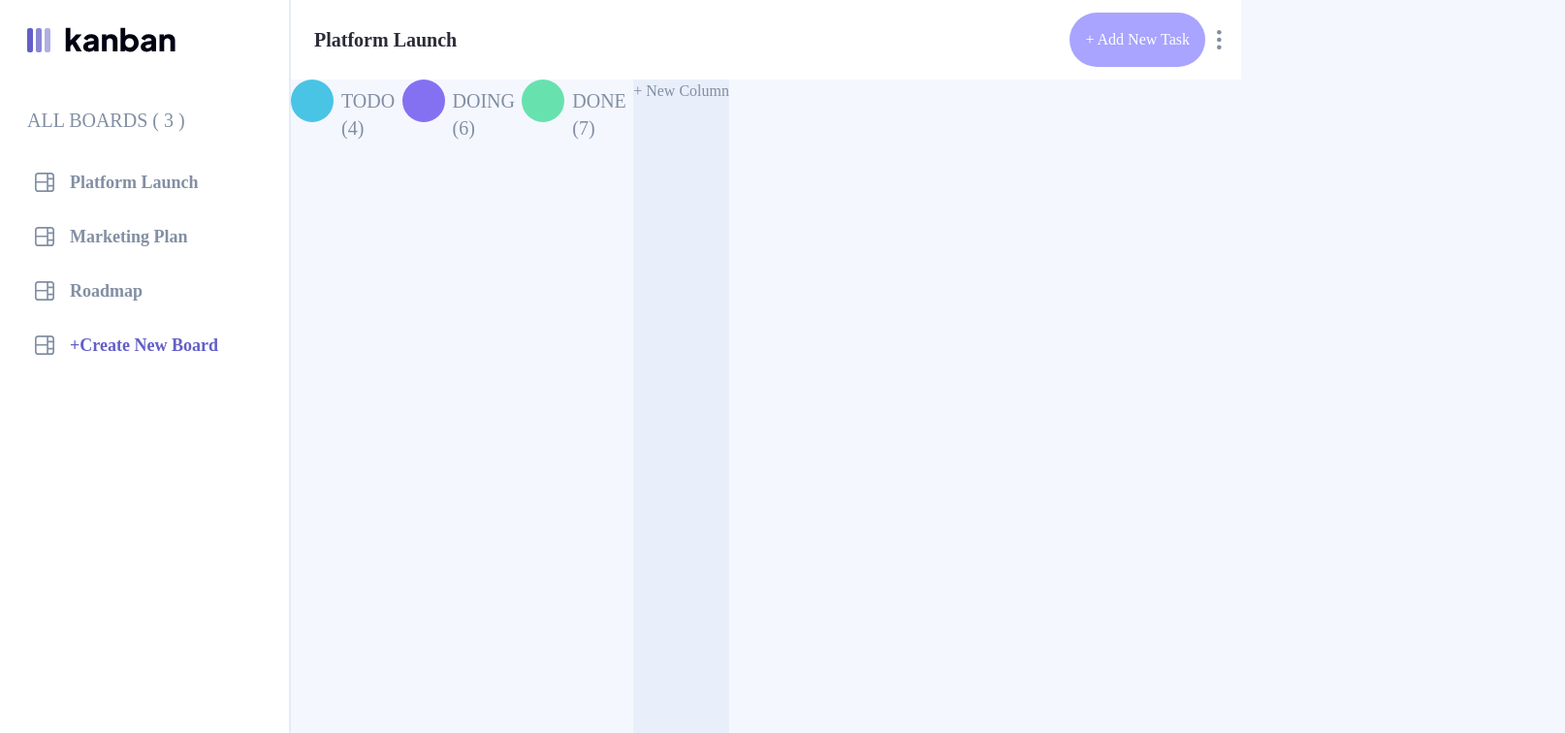
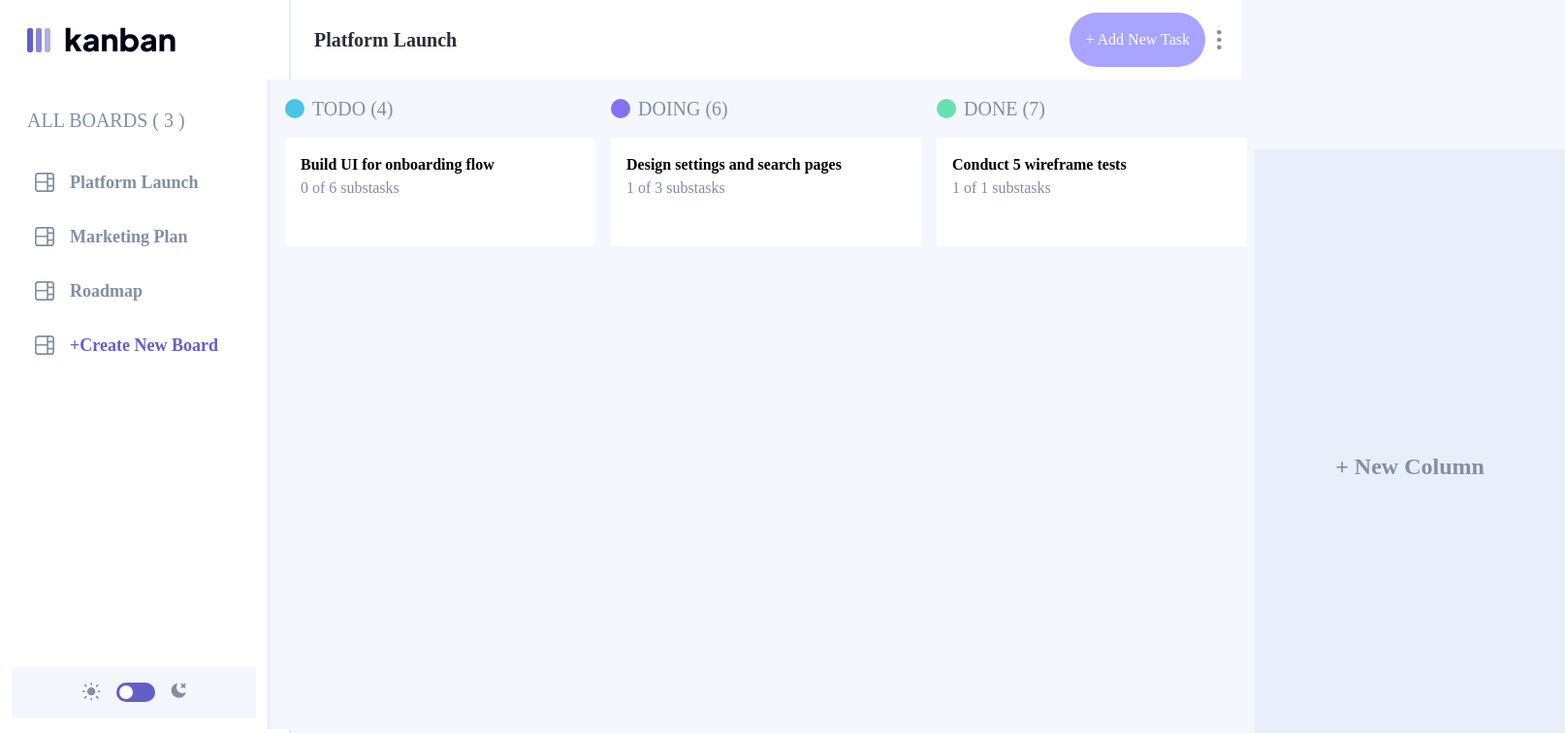
Before and after one commit to Emelinur/kanban-task-app, a React (Vite) app: page / in a window 1280 px wide. Shown: the top 756 px of the page at 97% size, 1614 px wide, since content can reach past the window. Built offline with nearby package versions, Linux system fonts and the light colour scheme; the HTML template or start-up script is replaced by a standard one.

Commit message:
"Board sayfası app.js konumu düzenlendi sayfa yapısı oluşturuldu"

```diff
--- a/src/App.jsx
+++ b/src/App.jsx
@@ -29,11 +29,13 @@ export default function App() {
       <div className="flex flex-col h-screen">
         <NavBar theme={theme} />
 
-        <div className="flex flex-grid h-screen">
-          <SideBar visibilityMenu={visibilityMenu}
+        <div className="flex flex-row h-screen">
+          <SideBar
+            visibilityMenu={visibilityMenu}
             themeClick={themeClick}
-            theme={theme}/>
-          <Board/>
+            theme={theme}
+          />
+          <Board />
           {/* <div className="max-sm:w-auto max-sm:h-auto flex flex-col justify-center items-center flex-grow">
             <p className="text-mediumGrey mb-4">
               This board is empty. Create a new column to get started.
@@ -44,11 +46,12 @@ export default function App() {
           </div> */}
         </div>
 
-        <SideBarFooter
-          VisibilityBoard={VisibilityBoard}
-          visibilityMenu={visibilityMenu}
-        />
-
+        <div>
+          <SideBarFooter
+            VisibilityBoard={VisibilityBoard}
+            visibilityMenu={visibilityMenu}
+          />
+        </div>
       </div>
     </>
   );
--- a/src/components/Board.jsx
+++ b/src/components/Board.jsx
@@ -1,27 +1,61 @@
 export function Board() {
   return (
     <>
-      <div className="flex justify-between items-start w-auto h-auto">
-        <div className="flex flex-row">
-          <div className="flex">
-            <img src="src\assets\OvalTodo.svg" alt="OvalTodo" />
-            <p className="m-2 text-xl text-mediumGrey">TODO (4)</p>
+      <div className="flex flex-row justify-between items-start m-2">
+
+        <div className=" flex flex-col items-start m-2">
+          <div className="flex justify-start items-center mb-4">
+            <img src="src\assets\OvalTodo.svg" alt="OvalTodo" className="w-5 mr-2" />
+            <p className=" text-xl text-mediumGrey">TODO (4)</p>
           </div>
 
-          <div className="flex">
-            <img src="src\assets\OvalDoing.svg" alt="OvalDoing" />
-            <p className="m-2 text-xl text-mediumGrey">DOING (6)</p>
+          <div className="flex flex-col bg-white p-4 w-80">
+            <div className="h-20 ">
+              <p className="font-bold">Build UI for onboarding flow</p>
+              <span className="text-mediumGrey">0 of 6 substasks</span>
+            </div>
+          </div>
+        </div>
+
+        <div className=" flex flex-col items-start m-2">
+          <div className="flex justify-start items-center mb-4">
+            <img
+              src="src\assets\OvalDoing.svg"
+              alt="OvalDoing"
+              className="w-5 mr-2"
+            />
+            <p className=" text-xl text-mediumGrey">DOING (6)</p>
           </div>
 
-          <div className="flex ">
-            <img src="src\assets\OvalDone.svg" alt="OvalDone" />
-            <p className="m-2 text-xl text-mediumGrey">DONE (7)</p>
+          <div className="flex flex-col bg-white p-4 w-80">
+            <div className="h-20 ">
+              <p className="font-bold">Design settings and search pages</p>
+              <span className="text-mediumGrey">1 of 3 substasks</span>
+            </div>
           </div>
         </div>
-        <div className=" flex  justify-center item-center h-screen bg-linear">
-          <p className="text-mediumGrey flex justify-center item-center ">+ New Column</p>
+
+        <div className=" flex flex-col items-start m-2">
+          <div className="flex justify-start items-center mb-4">
+            <img src="src\assets\OvalDone.svg" alt="OvalDone" className="w-5 mr-2" />
+            <p className="text-xl text-mediumGrey">DONE (7)</p>
+          </div>
+
+          <div className="flex flex-col bg-white p-4 w-80">
+            <div className="h-20 ">
+              <p className="font-bold">Conduct 5 wireframe tests</p>
+              <span className="text-mediumGrey">1 of 1 substasks</span>
+            </div>
+          </div>
         </div>
+        <div className="flex justify-center items-center w-80 h-full bg-linear mt-16 ">
+          <p className="flex justify-center items-center text-mediumGrey text-2xl font-bold">
+            + New Column
+          </p>
+        </div>
+
       </div>
+
     </>
   );
 }
```
